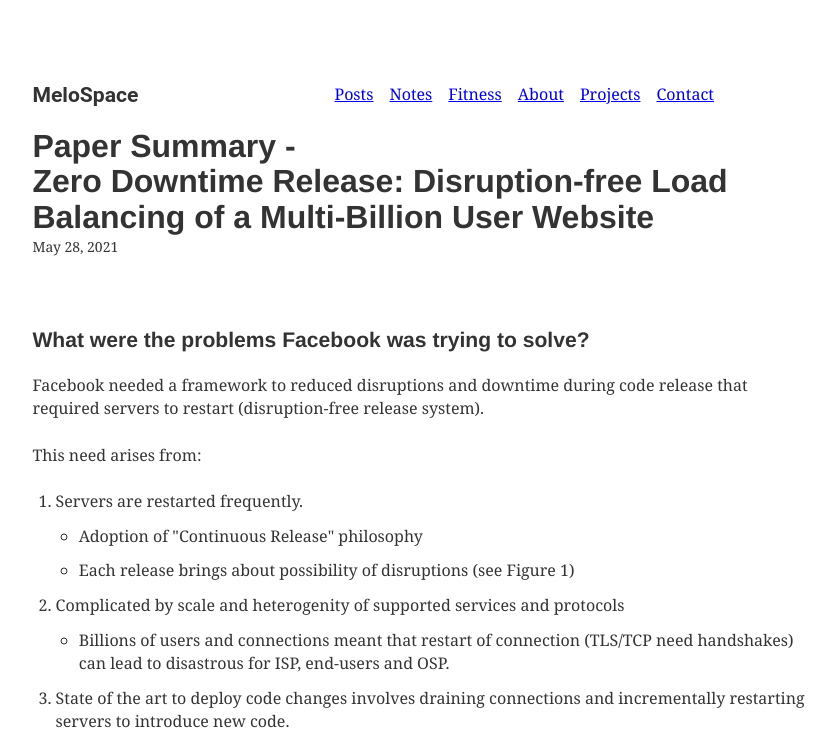
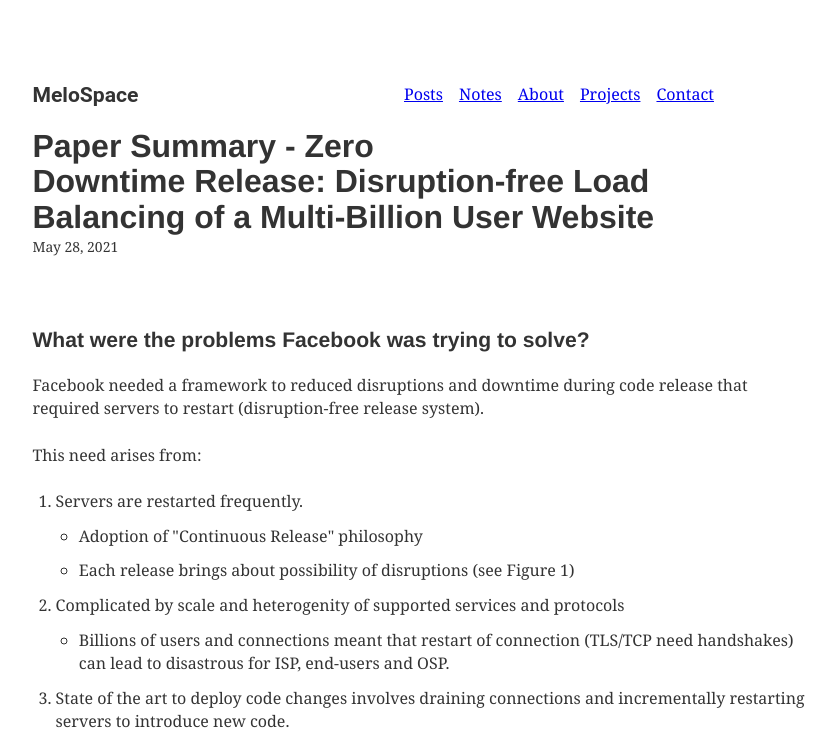
Before and after one commit to Happytreat/MeloSpace, a Gatsby site: page /fb-zero-downtime-release/ in a window 1280 px wide. Shown: the top 754 px of the page, without its empty margins (219-1055 px from the left). Built offline with nearby package versions, Linux system fonts and the light colour scheme; Gatsby itself is replaced by a stand-in of ours; some packages are replaced by stand-ins of ours; code samples lack their colours; what typography-theme-github would draw is missing.

Commit message:
Remove fitness section

```diff
--- a/src/components/navbar.js
+++ b/src/components/navbar.js
@@ -12,7 +12,7 @@
       <ul style={{ listStyle: `none`, float: `right` }}>
         <ListLink to="/">Posts</ListLink>
         <ListLink to="/notes/">Notes</ListLink>
-        <ListLink to="/fitness/">Fitness</ListLink>
+        {/* <ListLink to="/fitness/">Fitness</ListLink> */}
         <ListLink to="/about/">About</ListLink>
         <ListLink to="/projects/">Projects</ListLink>
         <ListLink to="/contact/">Contact</ListLink>
```
